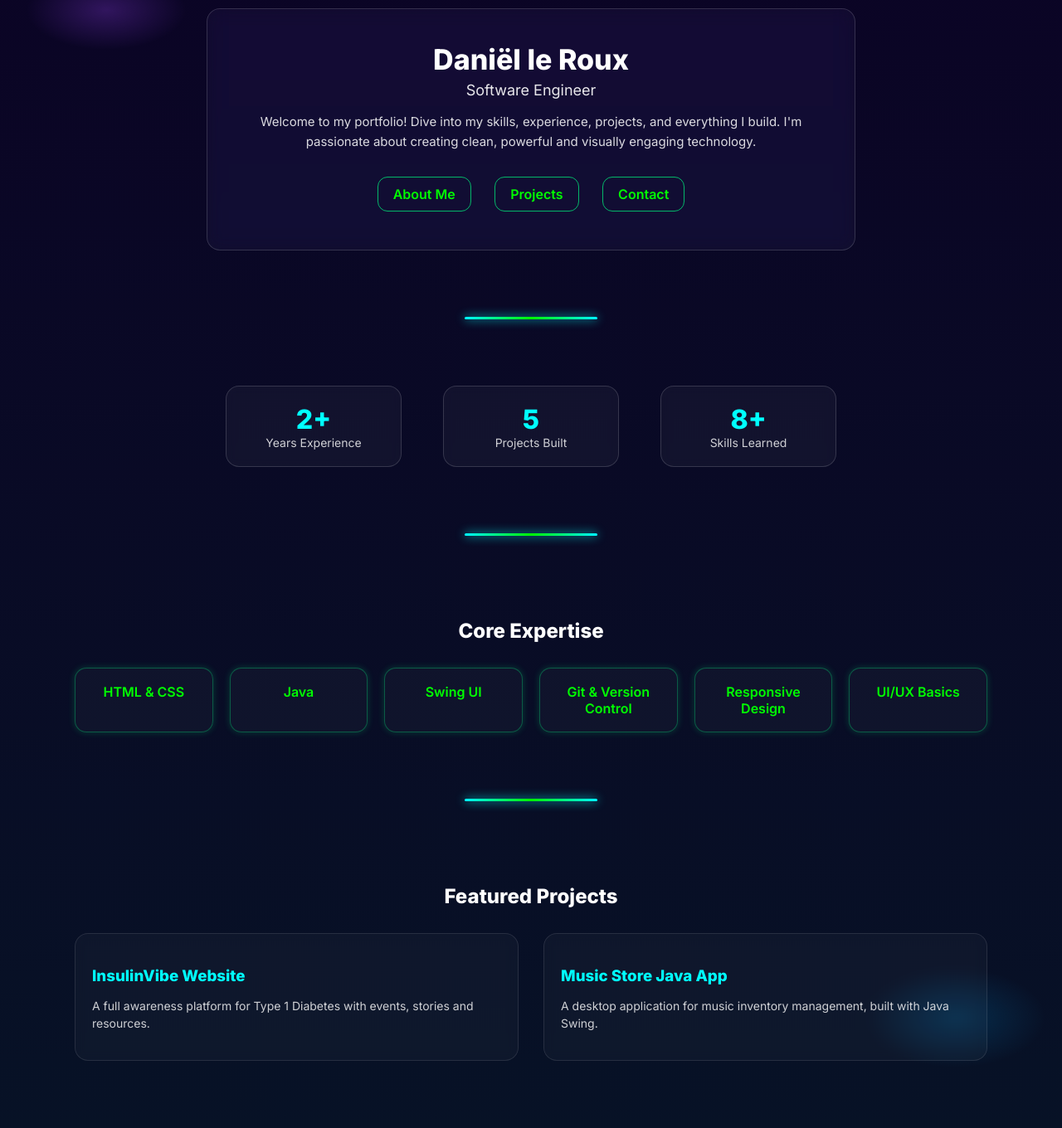
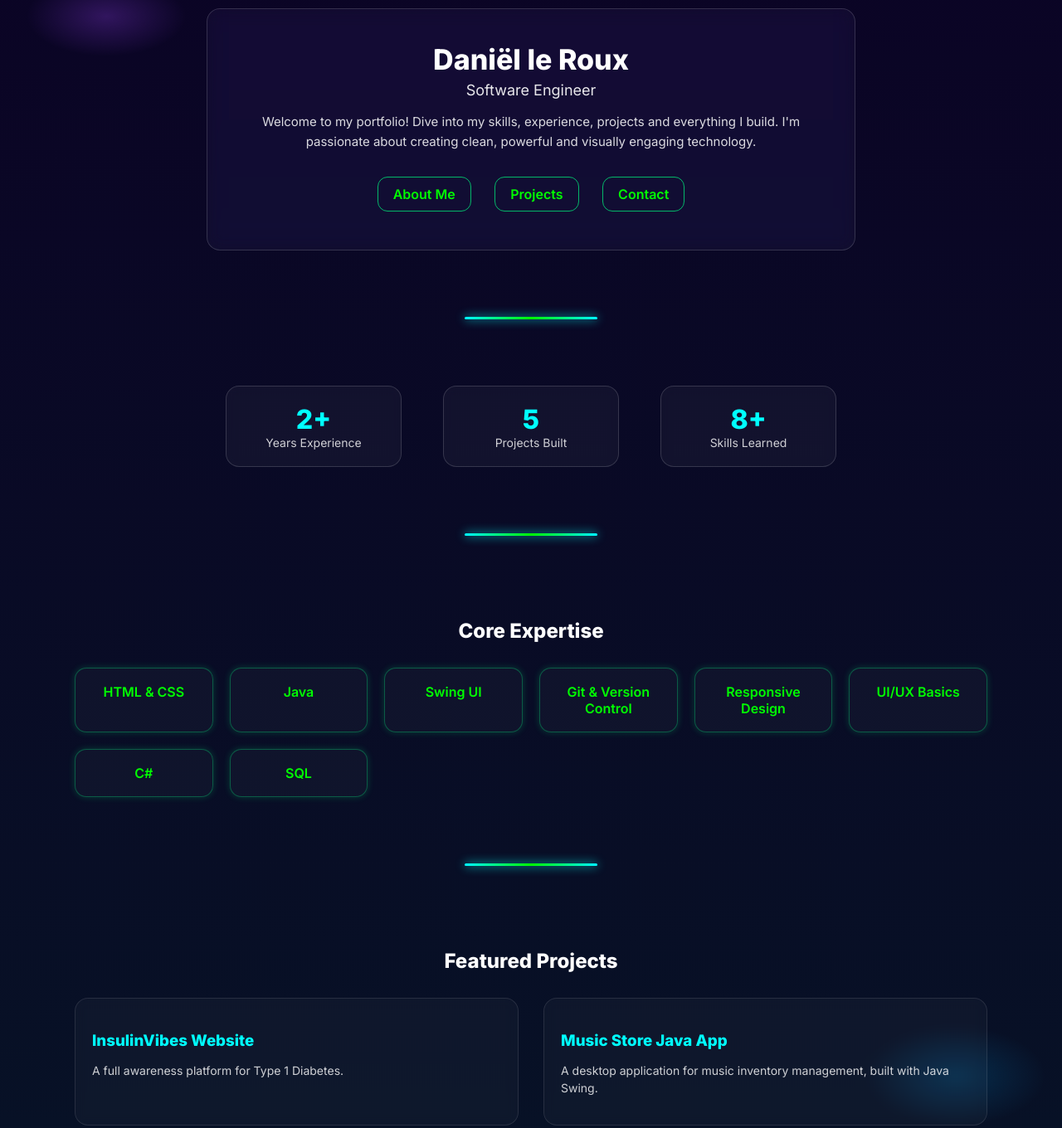
Before and after one commit to DanielLR24/Daniel, a plain HTML site: page index.html in a window 1280 px wide. Shown: the part 140-1500 px from the top of the page at 83% size. Drawn offline with Linux system fonts and the light colour scheme.

Commit message:
Update index.html

```diff
--- a/index.html
+++ b/index.html
@@ -183,7 +183,7 @@ section {max-width:1100px;margin:auto;padding:40px 20px;}
   <div class="card">
     <div class="name">Daniël le Roux</div>
     <div class="role">Software Engineer</div>
-    <p class="bio">Welcome to my portfolio! Dive into my skills, experience, projects, and everything I build. I'm passionate about creating clean, powerful and visually engaging technology.</p>
+    <p class="bio">Welcome to my portfolio! Dive into my skills, experience, projects and everything I build. I'm passionate about creating clean, powerful and visually engaging technology.</p>
     <div class="btns">
       <a href="about.html">About Me</a>
       <a href="projects.html">Projects</a>
@@ -224,6 +224,8 @@ section {max-width:1100px;margin:auto;padding:40px 20px;}
     <div class="skill-box">Git & Version Control</div>
     <div class="skill-box">Responsive Design</div>
     <div class="skill-box">UI/UX Basics</div>
+    <div class="skill-box">C#</div>
+    <div class="skill-box">SQL</div>
   </div>
 </section>
 
@@ -234,8 +236,8 @@ section {max-width:1100px;margin:auto;padding:40px 20px;}
   <h2 style="text-align:center;margin-bottom:30px">Featured Projects</h2>
   <div class="projects">
     <div class="project">
-      <h3>InsulinVibe Website</h3>
-      <p>A full awareness platform for Type 1 Diabetes with events, stories and resources.</p>
+      <h3>InsulinVibes Website</h3>
+      <p>A full awareness platform for Type 1 Diabetes.</p>
     </div>
     <div class="project">
       <h3>Music Store Java App</h3>
```
